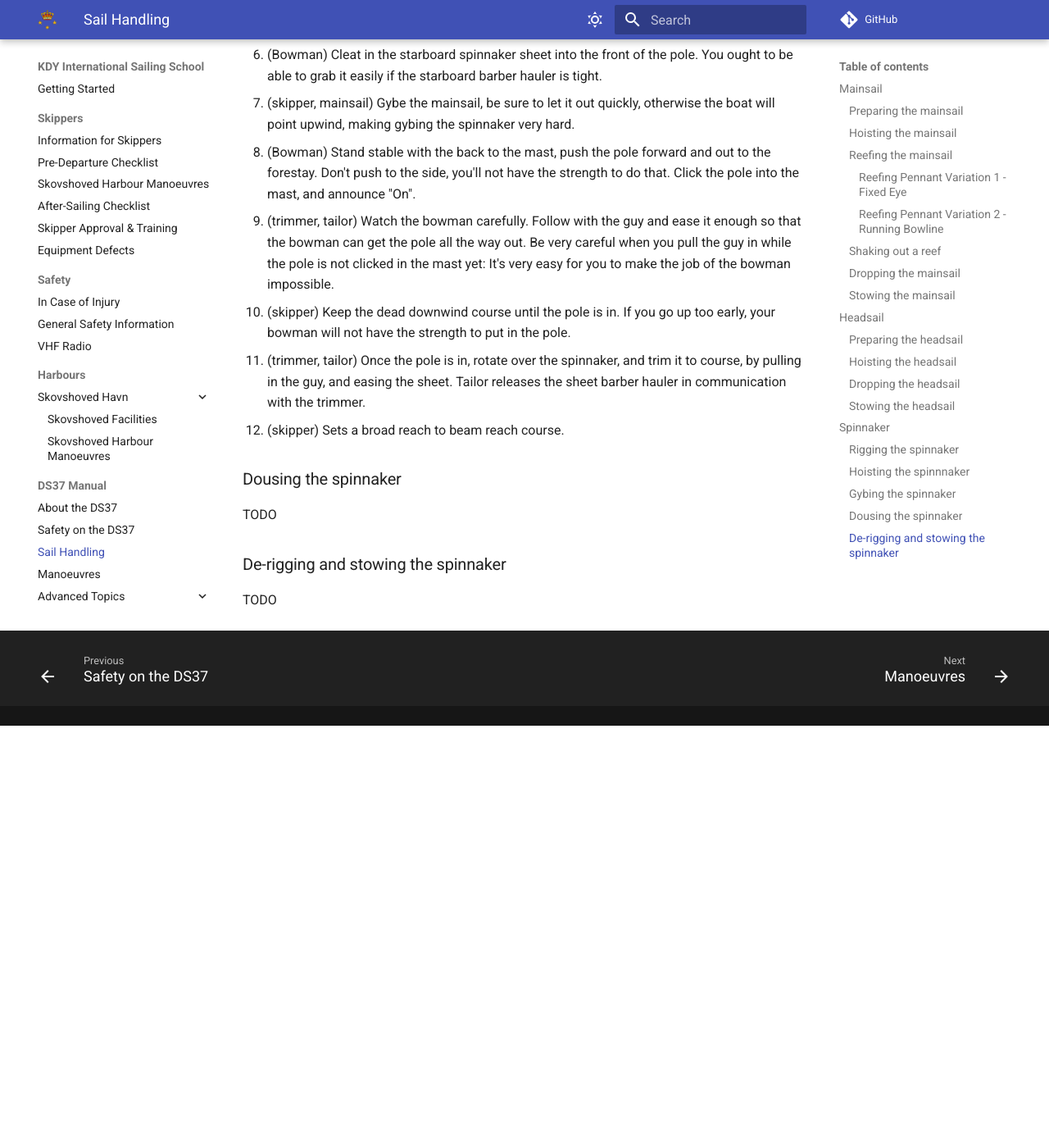
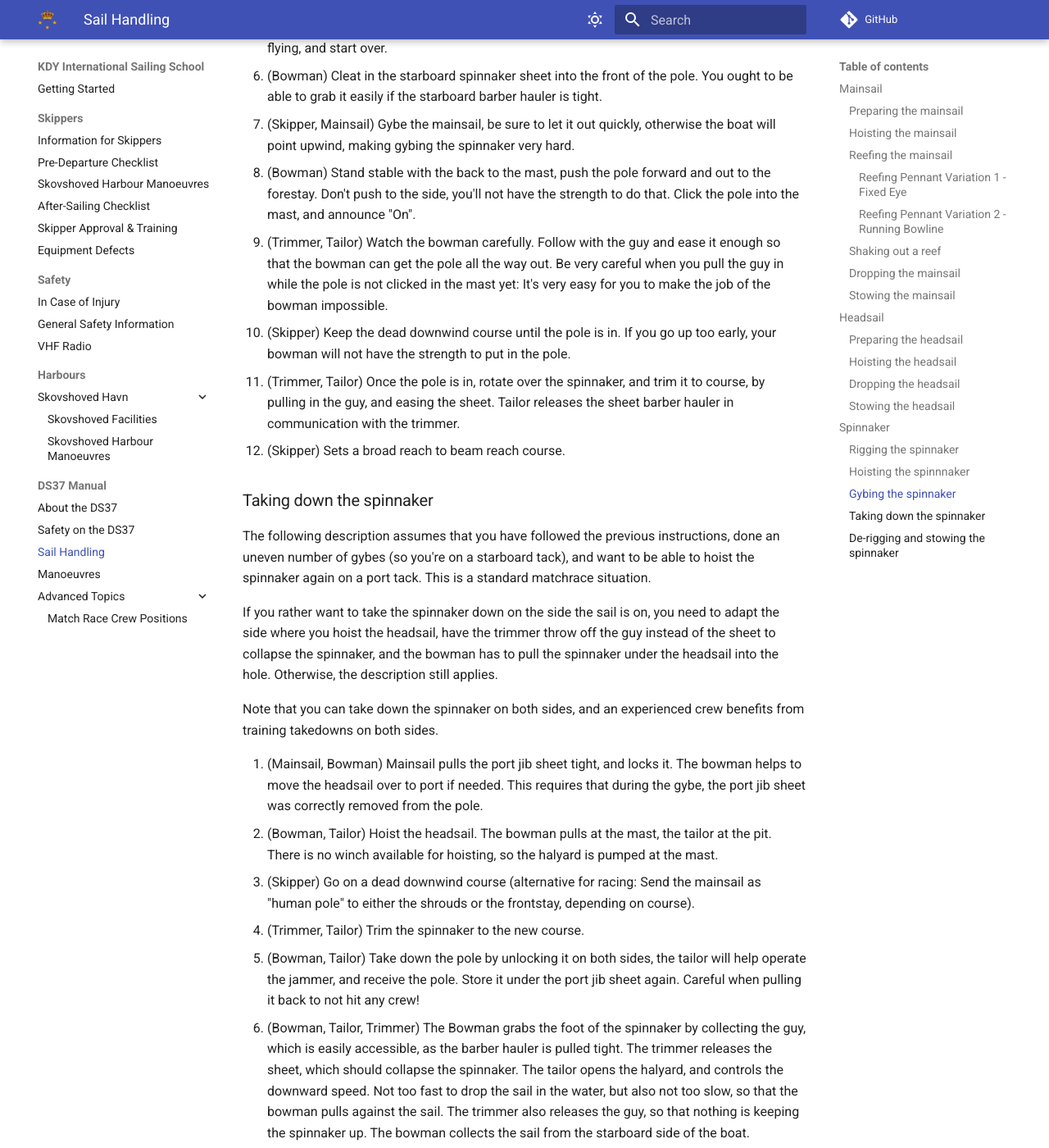
Before and after one commit to x123/kdy-iss, an MkDocs documentation site: the page built from docs/sail-handling.md, in a window 1280 px wide and 1400 px high, scrolled down 8458 px. Shown: the whole window at 82% size. Built offline with MkDocs 1.6.1 and Material for MkDocs 9.7.7, drawn with Linux system fonts in a browser that asks for light colours; comment, search, counter and statistics services are not loaded; before the commit the page ends 9343 px from its top, so only the background shows below that; some of the changed text lies outside the part shown.

Commit message:
Finish spinnaker section. (#4)

```diff
--- a/docs/sail-handling.md
+++ b/docs/sail-handling.md
@@ -289,8 +289,10 @@
 3. (Tailor, Bowman) Hoist the pole until it's horizontal. The tailor pulls
    the line in the cockpit (no winch needed!), the bowman clicks it in
    the mast (racing: Set a mark on the uphaul for how far you need to pull it).
-4. (trimmer) opens the barber hauler on the starboard side.
-5. (all hands) Hoisting the spinnaker: Skipper holds a downwind course,
+   The port jib sheet has to run free if the pole is hoisted under the jib
+   sheet.
+4. (Trimmer) opens the barber hauler on the starboard side.
+5. (Everybody) Hoisting the spinnaker: Skipper holds a downwind course,
    bowman is at the mast to pull the halyard, tailor pulls the halyard
    at the pit. It is not put on a winch, but pumped to get it to the top.
    Once the spinnaker is up, bowman announces "top".
@@ -337,27 +339,71 @@
 6. (Bowman) Cleat in the starboard spinnaker sheet into the front of the
    pole. You ought to be able to grab it easily if the starboard barber hauler
    is tight.
-7. (skipper, mainsail) Gybe the mainsail, be sure to let it out quickly,
+7. (Skipper, Mainsail) Gybe the mainsail, be sure to let it out quickly,
    otherwise the boat will point upwind, making gybing the spinnaker very hard.
 8. (Bowman) Stand stable with the back to the mast, push the pole forward
    and out to the forestay. Don't push to the side, you'll not have the
    strength to do that. Click the pole into the mast, and announce "On".
-9. (trimmer, tailor) Watch the bowman carefully. Follow with the guy
+9. (Trimmer, Tailor) Watch the bowman carefully. Follow with the guy
    and ease it enough so that the bowman can get the pole all the way out.
    Be very careful when you pull the guy in while the pole is
    not clicked in the mast yet: It's very easy for you to make the job of the
    bowman impossible.
-10. (skipper) Keep the dead downwind course until the pole is in. If you go up
+10. (Skipper) Keep the dead downwind course until the pole is in. If you go up
    too early, your bowman will not have the strength to put in the pole.
-11. (trimmer, tailor) Once the pole is in, rotate over the spinnaker,
+11. (Trimmer, Tailor) Once the pole is in, rotate over the spinnaker,
    and trim it to course, by pulling in the guy, and easing the sheet.
    Tailor releases the sheet barber hauler in communication with the trimmer.
-12. (skipper) Sets a broad reach to beam reach course.
+12. (Skipper) Sets a broad reach to beam reach course.
 
-## Dousing the spinnaker
+## Taking down the spinnaker
 
-TODO
+The following description assumes that you have followed the previous instructions, done
+an uneven number of gybes (so you're on a starboard tack),
+and want to be able to hoist the spinnaker again on a port tack.
+This is a standard matchrace situation.
+
+If you rather want to take the spinnaker down on the side the sail is on,
+you need to adapt the side where you hoist the headsail, have the trimmer
+throw off the guy instead of the sheet to collapse the spinnaker, and the
+bowman has to pull the spinnaker under the headsail into the hole.
+Otherwise, the description still applies.
+
+Note that you can take down the spinnaker on both sides, and an experienced
+crew benefits from training takedowns on both sides.
+
+1. (Mainsail, Bowman) Mainsail pulls the port jib sheet tight, and locks it.
+   The bowman helps to move the headsail over to port if needed.
+   This requires that during the gybe, the port jib sheet was correctly
+   removed from the pole.
+2. (Bowman, Tailor) Hoist the headsail. The bowman pulls at the mast,
+   the tailor at the pit. There is no winch available for hoisting,
+   so the halyard is pumped at the mast.
+3. (Skipper) Go on a dead downwind course (alternative for racing:
+   Send the mainsail as "human pole" to either the shrouds or the frontstay,
+   depending on course).
+4. (Trimmer, Tailor) Trim the spinnaker to the new course.
+4. (Bowman, Tailor) Take down the pole by unlocking it on both sides,
+   the tailor will help operate the jammer, and receive the pole.
+   Store it under the port jib sheet again. Careful when pulling it back
+   to not hit any crew!
+5. (Bowman, Tailor, Trimmer) The Bowman grabs the foot of the spinnaker by
+   collecting the guy, which is easily accessible, as the barber hauler is
+   pulled tight. The trimmer releases the sheet, which should collapse the
+   spinnaker. The tailor opens the halyard, and controls the downward speed.
+   Not too fast to drop the sail in the water, but also not too slow, so that
+   the bowman pulls against the sail. The trimmer also releases the guy, so
+   that nothing is keeping the spinnaker up. The bowman collects the sail
+   from the starboard side of the boat.
+6. (Skipper) The boat is now ready to go upwind.
+7. (Trimmer) Pull in the port barber hauler on the next port tack.
+8. (Bowman) Goes down and checks the spinnaker on the upwind leg, so that
+   it's ready to be hoisted again.
 
 ## De-rigging and stowing the spinnaker
 
-TODO
+1. Undo all the lines, store them away.
+2. Close the hole before someone falls into it.
+3. The spinnaker should be checked again, collecting the head and clews.
+   They should be separated in the storage bag.
+4. The spinnaker is stored in the club house, not on the boat.
```
